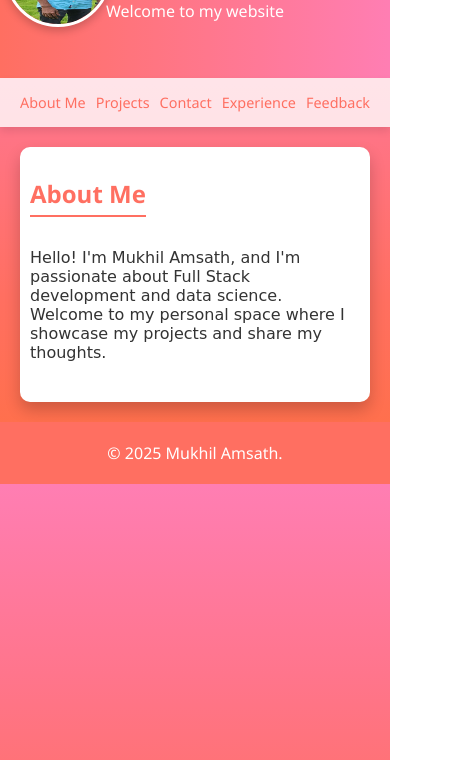
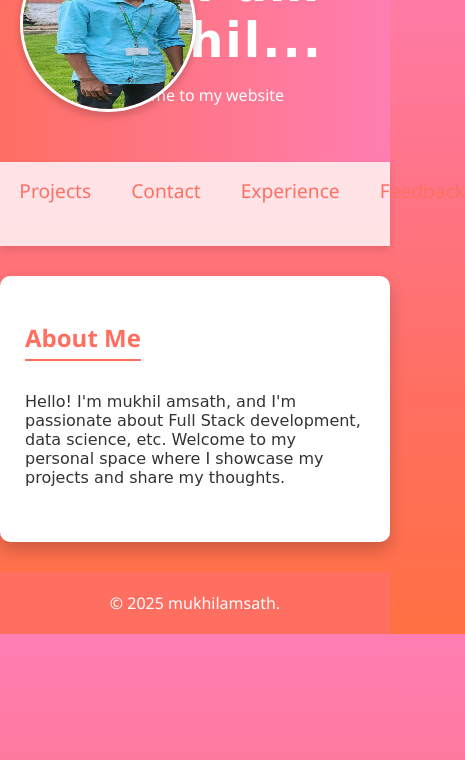
Before and after one commit to mukhilamsath/portfolio, a plain HTML site: page index.html in a window 390 px wide. Shown: the part 84-844 px from the top of the page, 465 px wide, since content can reach past the window. Drawn offline with Linux system fonts and the light colour scheme.

Commit message:
index.html

```diff
--- a/index.html
+++ b/index.html
@@ -3,7 +3,7 @@
 <head>
     <meta charset="UTF-8">
     <meta name="viewport" content="width=device-width, initial-scale=1.0">
-    <title>     MUKHIL AMSATH - Personal Website</title>
+    <title>MUKHIL AMSATH- Personal Website</title>
     <style>
         body {
             font-family: 'Segoe UI', Tahoma, Geneva, Verdana, sans-serif;
@@ -13,11 +13,10 @@
             color: #333;
             overflow-x: hidden;
         }
-
         .circle-image {
              width: 170px;
              height: 170px;
-            border-radius: 50%;
+             border-radius: 70%;
              object-fit: fill;
              position: absolute;
     top: 20px;
@@ -37,7 +36,6 @@
             font-size: 3em;
             letter-spacing: 2px;
         }
-
         nav {
             display: flex;
             justify-content: center;
@@ -45,10 +43,9 @@
             padding: 15px 0;
             box-shadow: 0 4px 8px rgba(0, 0, 0, 0.1);
             position: sticky;
-            top: 0;
+            top: 20;
             z-index: 1000;
         }
-
         nav a {
             color: #ff6f61;
             text-decoration: none;
@@ -59,7 +56,6 @@
         nav a:hover {
             color: #ff3d00;
         }
-
         .main-content {
             max-width: 900px;
             margin: 30px auto;
@@ -69,16 +65,13 @@
             box-shadow: 0 8px 16px rgba(0, 0, 0, 0.2);
             animation: fadeIn 1s ease-out;
         }
-
         section {
             display: none;
             margin-bottom: 30px;
         }
-
         section.active {
             display: block;
         }
-
         h2 {
             color: #ff6f61;
             border-bottom: 2px solid #ff6f61;
@@ -86,7 +79,6 @@
             padding-bottom: 5px;
             margin-bottom: 15px;
         }
-
         footer {
             text-align: center;
             padding: 20px 0;
@@ -96,7 +88,6 @@
             bottom: 0;
             width: 100%;
         }
-
         footer p {
             margin: 0;
         }
@@ -115,12 +106,10 @@
         .feedback {
             margin-top: 40px;
         }
-
         .feedback form {
             display: flex;
             flex-direction: column;
         }
-
         .feedback input, .feedback textarea {
             margin-bottom: 15px;
             padding: 10px;
@@ -128,7 +117,6 @@
             border-radius: 5px;
             font-size: 1em;
         }
-
         .feedback button {
             padding: 10px;
             border: none;
@@ -139,65 +127,20 @@
             cursor: pointer;
             transition: background 0.3s;
         }
-
         .feedback button:hover {
             background: #ff3d00;
-        }
-
-        /* Responsive styles */
-        @media (max-width: 768px) {
-            .circle-image {
-                width: 120px;
-                height: 120px;
-                top: 10px;
-                left: 10px;
-            }
-
-            header h1 {
-                font-size: 2em;
-            }
-
-            nav a {
-                margin: 0 10px;
-                font-size: 1em;
-            }
-
-            .main-content {
-                margin: 20px;
-                padding: 15px;
-            }
-        }
-
-        @media (max-width: 480px) {
-            .circle-image {
-                width: 100px;
-                height: 100px;
-                top: 5px;
-                left: 5px;
-            }
-
-            header h1 {
-                font-size: 1.5em;
-            }
-
-            nav a {
-                font-size: 0.9em;
-                margin: 0 5px;
-            }
-
-            .main-content {
-                padding: 10px;
-            }
         }
     </style>
 </head>
 <body>
+
 <header>
-        <h1 style="font-family: cursive">MUKHIL AMSATH</h1>
+    <h1 style="font-family:cursive"><center>Hi!! I am mukhil...</center></h1>
     <p>Welcome to my website</p>
 </header>
 
 <img src="img.jpg" alt="Circular Image" class="circle-image">
+
 
 <nav>
     <a href="#" data-section="about">About Me</a>
@@ -210,8 +153,9 @@
 <div class="main-content">
     <section id="about" class="active">
         <h2>About Me</h2>
-            <p style="font-family: cursive">Hello! I'm Mukhil Amsath, and I'm passionate about Full Stack development and data science. Welcome to my personal space where I showcase my projects and share my thoughts.</p>
+        <p style="font-family: cursive">Hello! I'm mukhil amsath, and I'm passionate about Full Stack development, data science, etc. Welcome to my personal space where I showcase my projects and share my thoughts.</p>
     </section>
+
     <section id="projects">
         <h2>Projects</h2>
         <ul>
@@ -247,14 +191,13 @@
 </div>
 
 <footer>
-        <p>&copy; 2025 Mukhil Amsath.</p>
+    <p>&copy; 2025 mukhilamsath.</p>
 </footer>
 
 <script>
      function showAlert() {
-            alert("Your feedback has been submitted!");
+            alert("your feedback is submitted");
         }
-
     document.querySelectorAll('nav a').forEach(link => {
         link.addEventListener('click', event => {
             event.preventDefault();
@@ -266,5 +209,6 @@
         });
     });
 </script>
+
 </body>
 </html>
```
Lines whose indentation alone changed are shown as unchanged.
